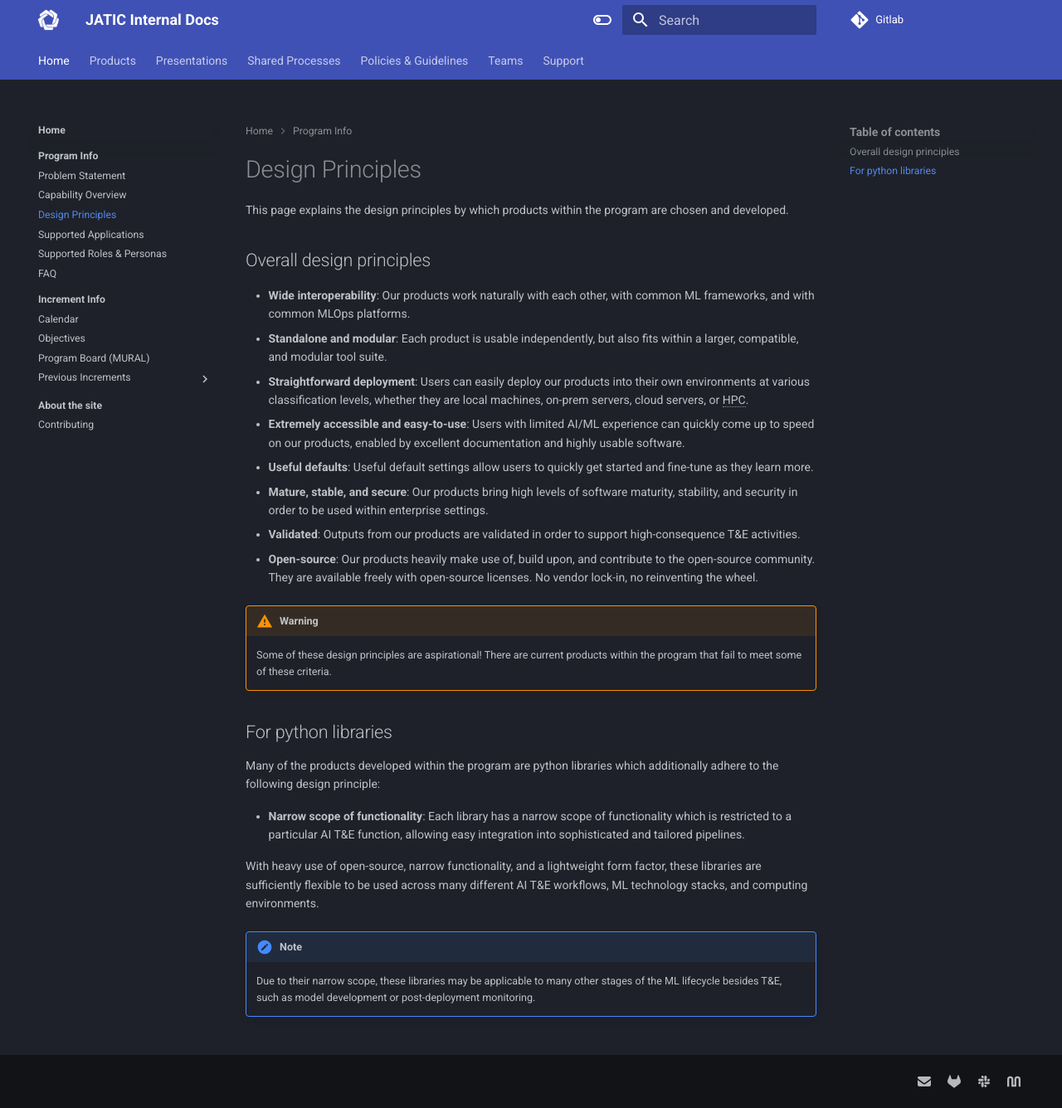
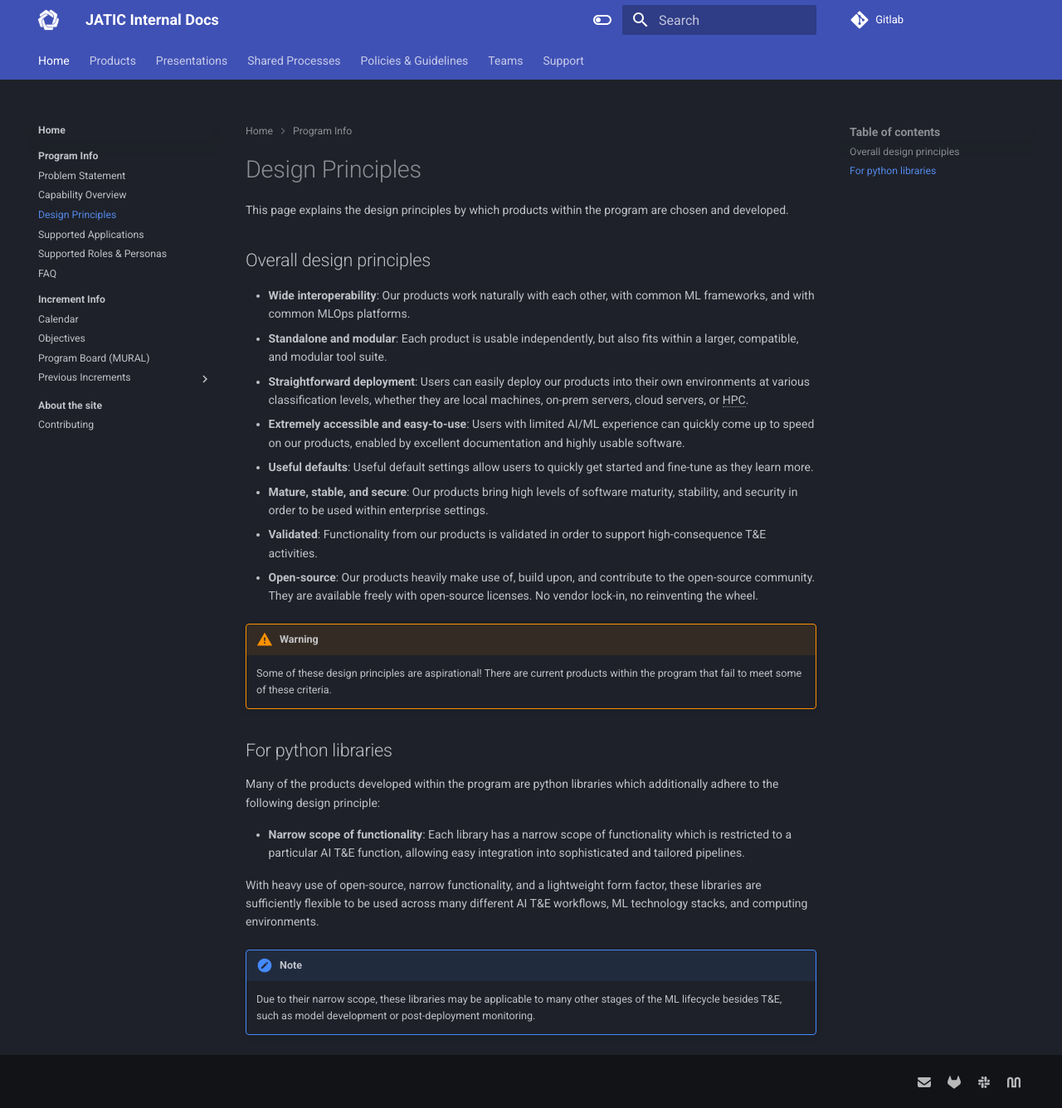
Before and after one commit to zheng0xd/JATIC-internal-docs, an MkDocs documentation site: the page built from docs/program/design-principles.md, in a window 1280 px wide and 1336 px high. Shown: the whole window at 83% size. Built offline with MkDocs 1.6.1 and Material for MkDocs 9.7.7, drawn with Linux system fonts in a browser that asks for light colours.

Commit message:
update validated principle

```diff
--- a/docs/program/design-principles.md
+++ b/docs/program/design-principles.md
@@ -10,7 +10,7 @@ This page explains the design principles by which products within the program ar
 - **Extremely accessible and easy-to-use**: Users with limited AI/ML experience can quickly come up to speed on our products, enabled by excellent documentation and highly usable software.
 - **Useful defaults**: Useful default settings allow users to quickly get started and fine-tune as they learn more.
 - **Mature, stable, and secure**: Our products bring high levels of software maturity, stability, and security in order to be used within enterprise settings.
-- **Validated**: Outputs from our products are validated in order to support high-consequence T&E activities.
+- **Validated**: Functionality from our products is validated in order to support high-consequence T&E activities.
 - **Open-source**: Our products heavily make use of, build upon, and contribute to the open-source community. They are available freely with open-source licenses. No vendor lock-in, no reinventing the wheel.
 
 *[HPC]: High-Performance Computing
```
